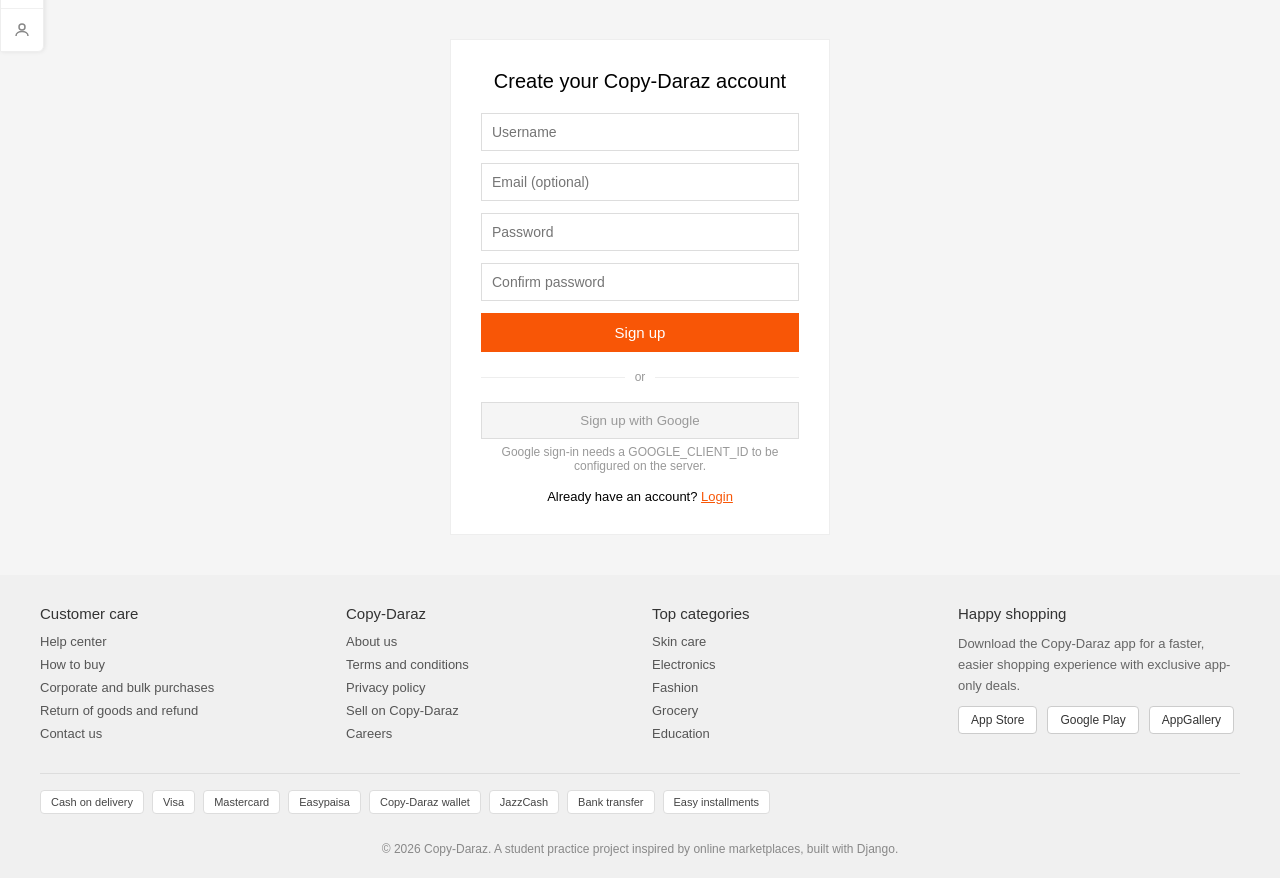
After one commit to 647samad-design/Copy-Daraz, a Django app: page /signup/ in a window 1280 px wide. The commit adds this page. Shown: the part 393-1271 px from the top of the page. Run offline with Django 5.2, Linux system fonts and the light colour scheme.

Commit message:
Add working signup/login/logout with Django auth and optional Google Sign-In support

```diff
--- a/backend/settings.py
+++ b/backend/settings.py
@@ -11,6 +11,7 @@
 """
 
 from pathlib import Path
+import os
 
 # Build paths inside the project like this: BASE_DIR / 'subdir'.
 BASE_DIR = Path(__file__).resolve().parent.parent
@@ -116,3 +117,8 @@
 # https://docs.djangoproject.com/en/6.0/howto/static-files/
 
 STATIC_URL = 'static/'
+
+GOOGLE_CLIENT_ID = os.environ.get('GOOGLE_CLIENT_ID', '')
+LOGIN_URL = 'login'
+LOGIN_REDIRECT_URL = 'home'
+LOGOUT_REDIRECT_URL = 'home'
--- a/backend/urls.py
+++ b/backend/urls.py
@@ -7,4 +7,8 @@
     path('', views.home, name='home'),
     path('product/<int:pk>/', views.product_detail, name='product_detail'),
     path('category/<str:category>/', views.category_products, name='category_products'),
+    path('signup/', views.signup_view, name='signup'),
+    path('login/', views.login_view, name='login'),
+    path('logout/', views.logout_view, name='logout'),
+    path('auth/google/', views.google_auth, name='google_auth'),
 ]
--- a/daraz/templates/daraz/base.html
+++ b/daraz/templates/daraz/base.html
@@ -88,8 +88,13 @@
         <a href="#">Save more on app</a>
         <a href="#">Sell on Daraz</a>
         <a href="#">Help &amp; Support</a>
-        <a href="#">Login</a>
-        <a href="#">Sign up</a>
+        {% if user.is_authenticated %}
+        <span>Hi, {{ user.username }}</span>
+        <a href="{% url 'logout' %}">Logout</a>
+        {% else %}
+        <a href="{% url 'login' %}">Login</a>
+        <a href="{% url 'signup' %}">Sign up</a>
+        {% endif %}
         <a href="#">Change language</a>
     </div>
 
--- /dev/null
+++ b/daraz/templates/daraz/signup.html
@@ -0,0 +1,60 @@
+{% extends "daraz/base.html" %}
+{% block extra_css %}
+    .auth-wrap { display: flex; justify-content: center; margin: 40px 20px; }
+    .auth-box { width: 380px; background: #fff; border: 1px solid #eee; padding: 30px; }
+    .auth-box h1 { font-size: 20px; font-weight: 500; margin-bottom: 20px; text-align: center; }
+    .auth-box input { width: 100%; padding: 10px; margin-bottom: 12px; border: 1px solid #ddd; font-size: 14px; }
+    .auth-box button.submit { width: 100%; padding: 11px; background: #f85606; color: #fff; border: none; font-size: 15px; cursor: pointer; }
+    .auth-box .msg-error { background: #fdeceb; color: #c0392b; padding: 8px 10px; font-size: 13px; margin-bottom: 12px; }
+    .auth-box .msg-success { background: #e8f8f0; color: #1e8449; padding: 8px 10px; font-size: 13px; margin-bottom: 12px; }
+    .auth-divider { display: flex; align-items: center; gap: 10px; margin: 18px 0; color: #999; font-size: 12px; }
+    .auth-divider::before, .auth-divider::after { content: ""; flex: 1; height: 1px; background: #eee; }
+    .auth-switch { text-align: center; margin-top: 16px; font-size: 13px; }
+    .auth-switch a { color: #f85606; }
+    .g-note { font-size: 12px; color: #999; text-align: center; margin-top: 6px; }
+{% endblock %}
+{% block content %}
+<div class="auth-wrap">
+    <div class="auth-box">
+        <h1>Create your Copy-Daraz account</h1>
+
+        {% for message in messages %}
+        <div class="msg-{{ message.tags }}">{{ message }}</div>
+        {% endfor %}
+
+        <form method="post">
+            {% csrf_token %}
+            <input type="text" name="username" placeholder="Username" required>
+            <input type="email" name="email" placeholder="Email (optional)">
+            <input type="password" name="password" placeholder="Password" required>
+            <input type="password" name="confirm_password" placeholder="Confirm password" required>
+            <button class="submit" type="submit">Sign up</button>
+        </form>
+
+        <div class="auth-divider">or</div>
+
+        {% if google_client_id %}
+        <div id="g_id_onload"
+             data-client_id="{{ google_client_id }}"
+             data-login_uri="{% url 'google_auth' %}"
+             data-auto_prompt="false">
+        </div>
+        <div class="g_id_signin" data-type="standard" data-width="316" data-text="signup_with"></div>
+        {% else %}
+        <button type="button" disabled style="width:100%;padding:10px;border:1px solid #ddd;background:#f5f5f5;color:#999;cursor:not-allowed;">
+            Sign up with Google
+        </button>
+        <p class="g-note">Google sign-in needs a GOOGLE_CLIENT_ID to be configured on the server.</p>
+        {% endif %}
+
+        <div class="auth-switch">
+            Already have an account? <a href="{% url 'login' %}">Login</a>
+        </div>
+    </div>
+</div>
+{% endblock %}
+{% block extra_js %}
+{% if google_client_id %}
+<script src="https://accounts.google.com/gsi/client" async defer></script>
+{% endif %}
+{% endblock %}
--- a/daraz/views.py
+++ b/daraz/views.py
@@ -1,4 +1,10 @@
 from django.shortcuts import render, get_object_or_404, redirect
+from django.contrib.auth import authenticate, login as auth_login, logout as auth_logout
+from django.contrib.auth.models import User
+from django.contrib import messages
+from django.conf import settings
+from django.views.decorators.csrf import csrf_exempt
+from django.http import JsonResponse
 from .models import Product, Review
 
 CATEGORY_IMAGE_IDS = {
@@ -55,3 +61,94 @@
         "category": category,
         "category_label": label,
     })
+
+
+def signup_view(request):
+    if request.user.is_authenticated:
+        return redirect("home")
+
+    if request.method == "POST":
+        username = request.POST.get("username", "").strip()
+        email = request.POST.get("email", "").strip()
+        password = request.POST.get("password", "")
+        confirm = request.POST.get("confirm_password", "")
+
+        if not username or not password:
+            messages.error(request, "Username and password are required.")
+        elif password != confirm:
+            messages.error(request, "Passwords do not match.")
+        elif User.objects.filter(username=username).exists():
+            messages.error(request, "That username is already taken.")
+        else:
+            user = User.objects.create_user(username=username, email=email, password=password)
+            auth_login(request, user)
+            messages.success(request, "Account created. Welcome to Copy-Daraz.")
+            return redirect("home")
+
+    return render(request, "daraz/signup.html", {
+        "google_client_id": settings.GOOGLE_CLIENT_ID,
+    })
+
+
+def login_view(request):
+    if request.user.is_authenticated:
+        return redirect("home")
+
+    if request.method == "POST":
+        username = request.POST.get("username", "").strip()
+        password = request.POST.get("password", "")
+        user = authenticate(request, username=username, password=password)
+        if user is not None:
+            auth_login(request, user)
+            return redirect("home")
+        messages.error(request, "Incorrect username or password.")
+
+    return render(request, "daraz/login.html", {
+        "google_client_id": settings.GOOGLE_CLIENT_ID,
+    })
+
+
+def logout_view(request):
+    auth_logout(request)
+    return redirect("home")
+
+
+@csrf_exempt
+def google_auth(request):
+    """
+    Receives the Google Identity Services credential (ID token) from the
+    frontend, verifies it with Google, and logs the user in (creating an
+    account on first sign-in). Requires GOOGLE_CLIENT_ID to be configured.
+    """
+    if request.method != "POST":
+        return JsonResponse({"error": "POST required"}, status=405)
+
+    if not settings.GOOGLE_CLIENT_ID:
+        return JsonResponse({"error": "Google sign-in is not configured on this server."}, status=400)
+
+    token = request.POST.get("credential")
+    if not token:
+        return JsonResponse({"error": "Missing credential"}, status=400)
+
+    try:
+        from google.oauth2 import id_token
+        from google.auth.transport import requests as google_requests
+
+        idinfo = id_token.verify_oauth2_token(
+            token, google_requests.Request(), settings.GOOGLE_CLIENT_ID
+        )
+    except Exception as exc:
+        return JsonResponse({"error": f"Invalid Google token: {exc}"}, status=400)
+
+    email = idinfo.get("email")
+    name = idinfo.get("name", email.split("@")[0] if email else "google_user")
+
+    if not email:
+        return JsonResponse({"error": "Google account has no email"}, status=400)
+
+    user, created = User.objects.get_or_create(
+        username=email,
+        defaults={"email": email, "first_name": name},
+    )
+    auth_login(request, user)
+    return JsonResponse({"success": True, "redirect": "/"})
--- /dev/null
+++ b/requirements.txt
@@ -0,0 +1,2 @@
+django>=6.0
+google-auth
```
Also changed, not shown: daraz/templates/daraz/login.html (added, +58 -0 lines), README.md.
